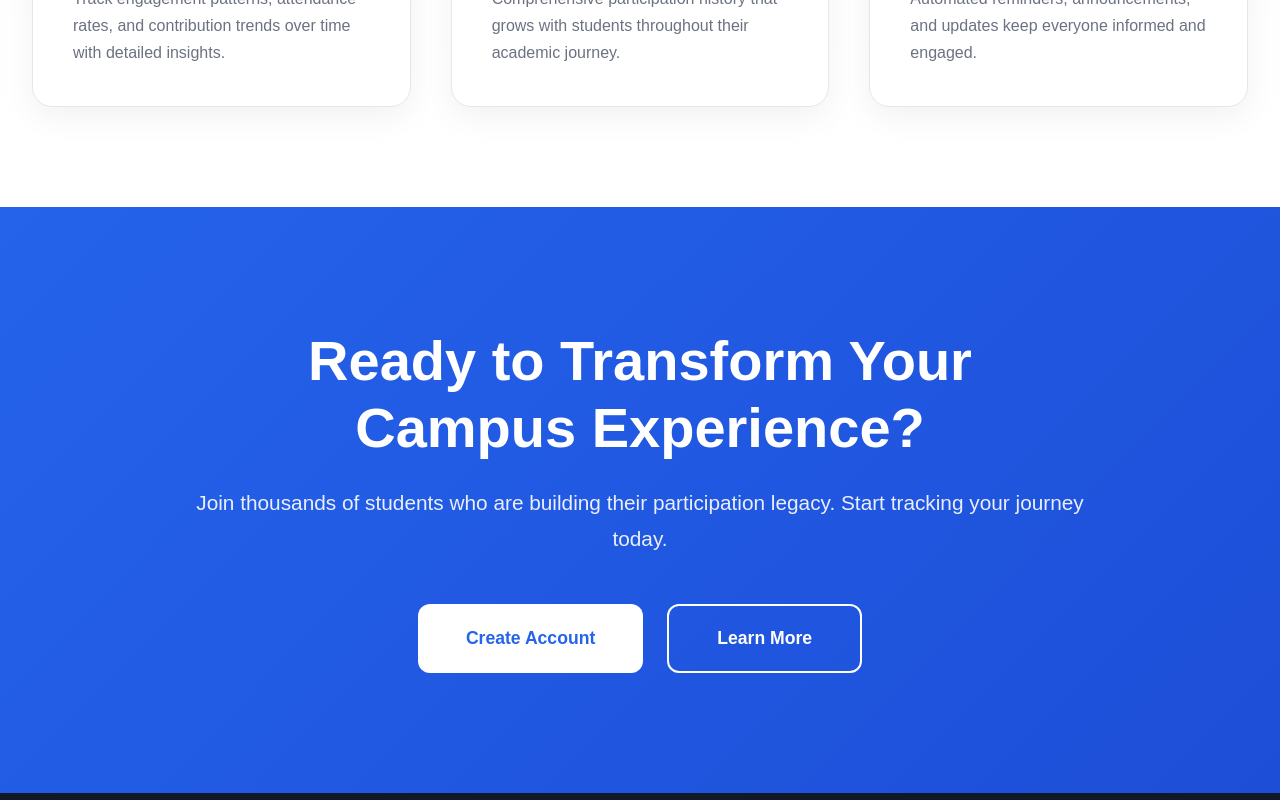
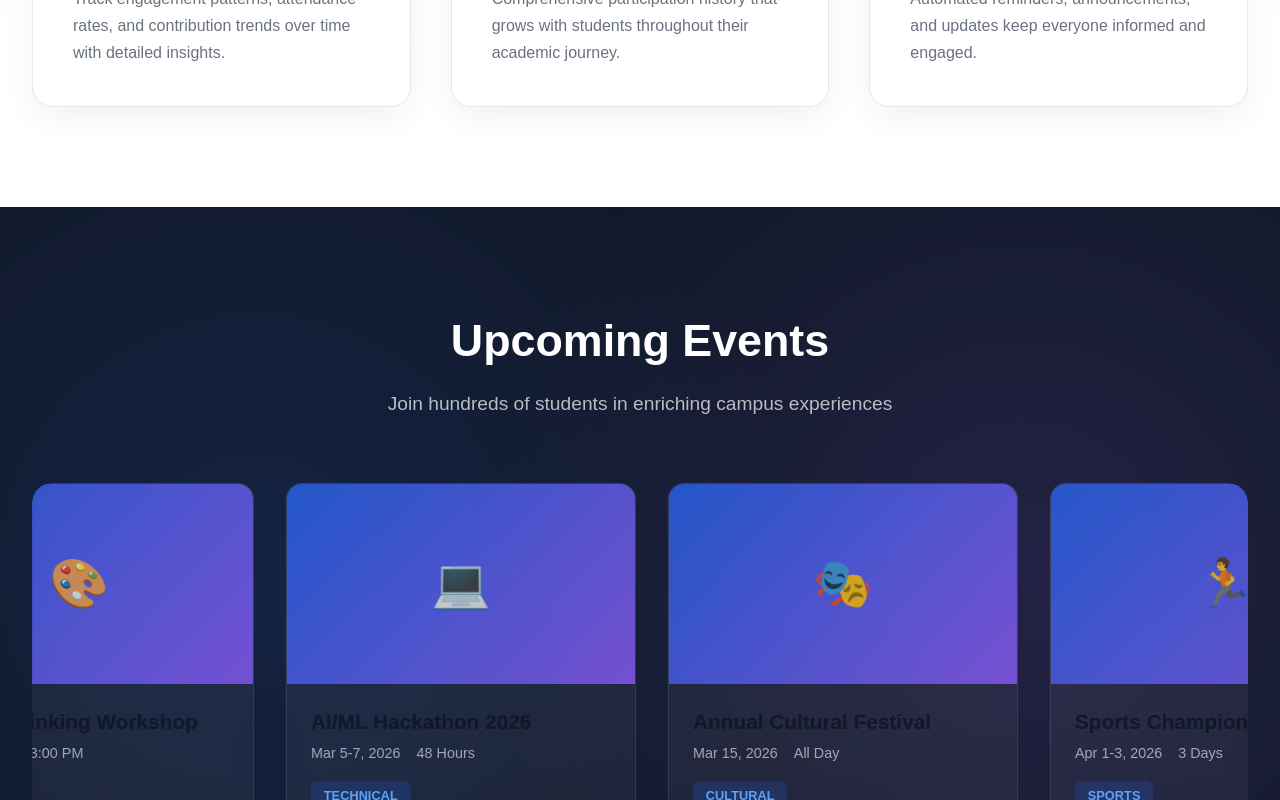
Before and after one commit to arnavps/unified-campus-events-fabric-system, a React (Vite) app in the folder frontend/: page / in a window 1280 px wide. Shown: the part 2000-2800 px from the top of the page. Built offline with nearby package versions, Linux system fonts and the light colour scheme.

Commit message:
minor changes+11

```diff
--- a/frontend/src/pages/LandingPage.css
+++ b/frontend/src/pages/LandingPage.css
@@ -473,6 +473,131 @@ body:has(.landing-page) {
     font-size: 1rem;
 }
 
+/* Carousel Section */
+.landing-page .carousel-section {
+    padding: 100px 2rem;
+    background: #111827;
+    color: white;
+    position: relative;
+    overflow: hidden;
+}
+
+.landing-page .carousel-section::before {
+    content: '';
+    position: absolute;
+    top: 0;
+    left: 0;
+    right: 0;
+    bottom: 0;
+    background:
+        radial-gradient(circle at 20% 50%, rgba(37, 99, 235, 0.15) 0%, transparent 50%),
+        radial-gradient(circle at 80% 50%, rgba(139, 92, 246, 0.15) 0%, transparent 50%);
+}
+
+.landing-page .carousel-container {
+    max-width: 1400px;
+    margin: 0 auto;
+    position: relative;
+    z-index: 1;
+}
+
+.landing-page .carousel-header {
+    text-align: center;
+    margin-bottom: 4rem;
+}
+
+.landing-page .carousel-header h2 {
+    font-family: 'Space Grotesk', sans-serif;
+    font-size: 2.8rem;
+    font-weight: 700;
+    margin-bottom: 1rem;
+}
+
+.landing-page .carousel-header p {
+    font-size: 1.2rem;
+    color: rgba(255, 255, 255, 0.7);
+}
+
+.landing-page .carousel-wrapper {
+    position: relative;
+    overflow: hidden;
+    border-radius: 20px;
+}
+
+.landing-page .carousel-track {
+    display: flex;
+    gap: 2rem;
+    animation: scroll 30s linear infinite;
+}
+
+.landing-page .carousel-track:hover {
+    animation-play-state: paused;
+}
+
+.landing-page .event-card-carousel {
+    min-width: 350px;
+    background: rgba(255, 255, 255, 0.05);
+    backdrop-filter: blur(10px);
+    border: 1px solid rgba(255, 255, 255, 0.1);
+    border-radius: 16px;
+    overflow: hidden;
+    transition: all 0.3s ease;
+}
+
+.landing-page .event-card-carousel:hover {
+    transform: translateY(-10px);
+    background: rgba(255, 255, 255, 0.08);
+}
+
+.landing-page .event-image {
+    width: 100%;
+    height: 200px;
+    background: linear-gradient(135deg, #2563eb, #8b5cf6);
+    display: flex;
+    align-items: center;
+    justify-content: center;
+    font-size: 3rem;
+    opacity: 0.8;
+}
+
+.landing-page .event-content {
+    padding: 1.5rem;
+}
+
+.landing-page .event-title {
+    font-size: 1.3rem;
+    font-weight: 600;
+    margin-bottom: 0.5rem;
+}
+
+.landing-page .event-meta-carousel {
+    display: flex;
+    gap: 1rem;
+    font-size: 0.9rem;
+    color: rgba(255, 255, 255, 0.6);
+    margin-bottom: 1rem;
+}
+
+.landing-page .event-badge {
+    display: inline-block;
+    padding: 0.3rem 0.8rem;
+    background: rgba(37, 99, 235, 0.2);
+    color: #60a5fa;
+    border-radius: 6px;
+    font-size: 0.8rem;
+    font-weight: 600;
+}
+
+@keyframes scroll {
+    0% {
+        transform: translateX(0);
+    }
+
+    100% {
+        transform: translateX(-50%);
+    }
+}
+
 /* CTA Section */
 .landing-page .cta-section {
     padding: 120px 2rem;
--- a/frontend/src/pages/LandingPage.tsx
+++ b/frontend/src/pages/LandingPage.tsx
@@ -224,6 +224,98 @@ export default function LandingPage() {
                 </div>
             </section>
 
+            {/* Carousel Section */}
+            <section className="carousel-section" id="events">
+                <div className="carousel-container">
+                    <div className="carousel-header">
+                        <h2>Upcoming Events</h2>
+                        <p>Join hundreds of students in enriching campus experiences</p>
+                    </div>
+                    <div className="carousel-wrapper">
+                        <div className="carousel-track">
+                            <div className="event-card-carousel">
+                                <div className="event-image">🎨</div>
+                                <div className="event-content">
+                                    <h3 className="event-title">Design Thinking Workshop</h3>
+                                    <div className="event-meta-carousel">
+                                        <span>Feb 20, 2026</span>
+                                        <span>3:00 PM</span>
+                                    </div>
+                                    <span className="event-badge">CREATIVE</span>
+                                </div>
+                            </div>
+                            <div className="event-card-carousel">
+                                <div className="event-image">💻</div>
+                                <div className="event-content">
+                                    <h3 className="event-title">AI/ML Hackathon 2026</h3>
+                                    <div className="event-meta-carousel">
+                                        <span>Mar 5-7, 2026</span>
+                                        <span>48 Hours</span>
+                                    </div>
+                                    <span className="event-badge">TECHNICAL</span>
+                                </div>
+                            </div>
+                            <div className="event-card-carousel">
+                                <div className="event-image">🎭</div>
+                                <div className="event-content">
+                                    <h3 className="event-title">Annual Cultural Festival</h3>
+                                    <div className="event-meta-carousel">
+                                        <span>Mar 15, 2026</span>
+                                        <span>All Day</span>
+                                    </div>
+                                    <span className="event-badge">CULTURAL</span>
+                                </div>
+                            </div>
+                            <div className="event-card-carousel">
+                                <div className="event-image">🏃</div>
+                                <div className="event-content">
+                                    <h3 className="event-title">Sports Championship</h3>
+                                    <div className="event-meta-carousel">
+                                        <span>Apr 1-3, 2026</span>
+                                        <span>3 Days</span>
+                                    </div>
+                                    <span className="event-badge">SPORTS</span>
+                                </div>
+                            </div>
+                            <div className="event-card-carousel">
+                                <div className="event-image">🎤</div>
+                                <div className="event-content">
+                                    <h3 className="event-title">Tech Talk: Future of Web3</h3>
+                                    <div className="event-meta-carousel">
+                                        <span>Feb 25, 2026</span>
+                                        <span>5:00 PM</span>
+                                    </div>
+                                    <span className="event-badge">SEMINAR</span>
+                                </div>
+                            </div>
+                            {/* Duplicate for infinite scroll */}
+                            <div className="event-card-carousel">
+                                <div className="event-image">🎨</div>
+                                <div className="event-content">
+                                    <h3 className="event-title">Design Thinking Workshop</h3>
+                                    <div className="event-meta-carousel">
+                                        <span>Feb 20, 2026</span>
+                                        <span>3:00 PM</span>
+                                    </div>
+                                    <span className="event-badge">CREATIVE</span>
+                                </div>
+                            </div>
+                            <div className="event-card-carousel">
+                                <div className="event-image">💻</div>
+                                <div className="event-content">
+                                    <h3 className="event-title">AI/ML Hackathon 2026</h3>
+                                    <div className="event-meta-carousel">
+                                        <span>Mar 5-7, 2026</span>
+                                        <span>48 Hours</span>
+                                    </div>
+                                    <span className="event-badge">TECHNICAL</span>
+                                </div>
+                            </div>
+                        </div>
+                    </div>
+                </div>
+            </section>
+
             {/* CTA Section */}
             <section className="cta-section">
                 <div className="cta-container">
```
